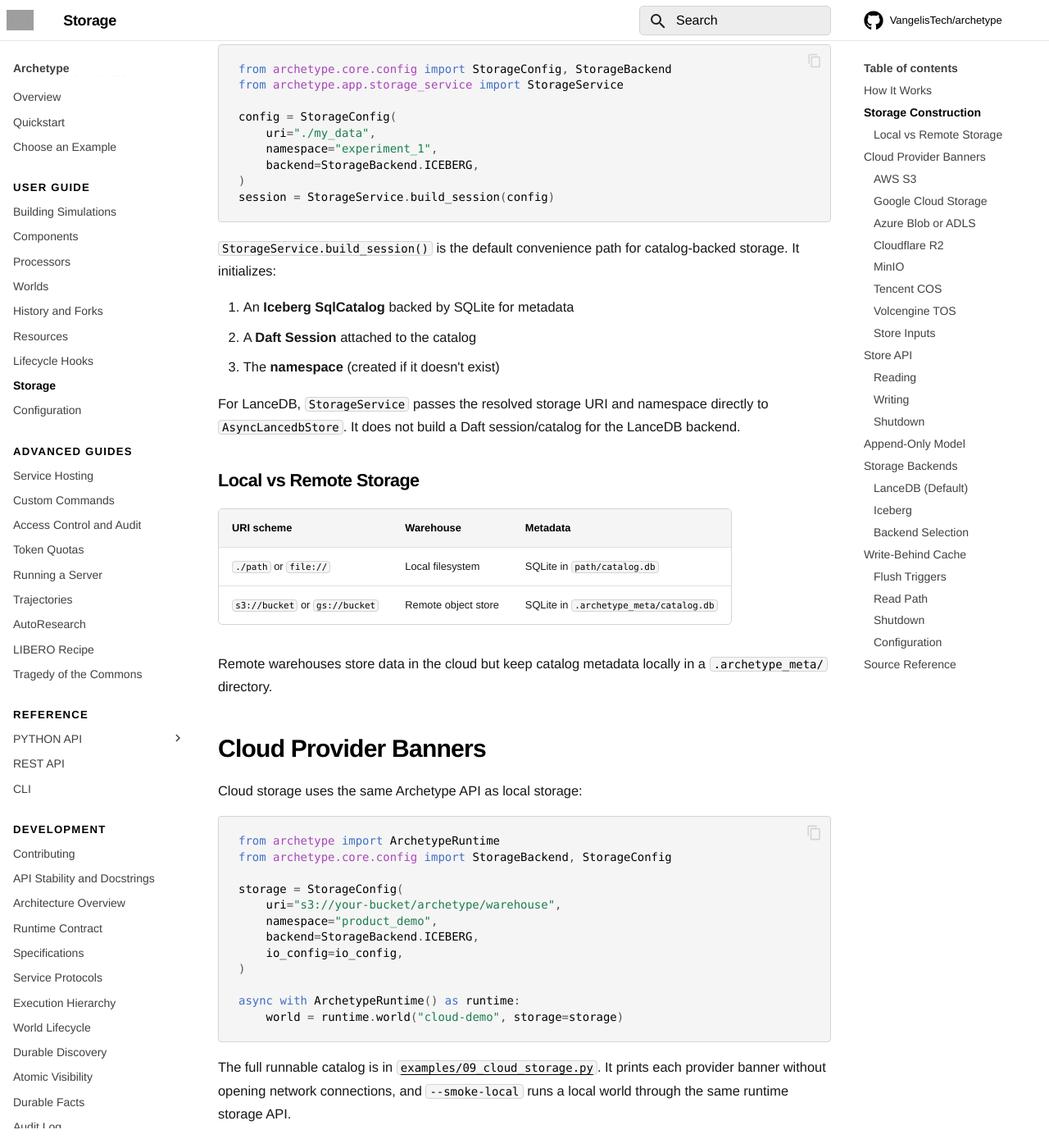
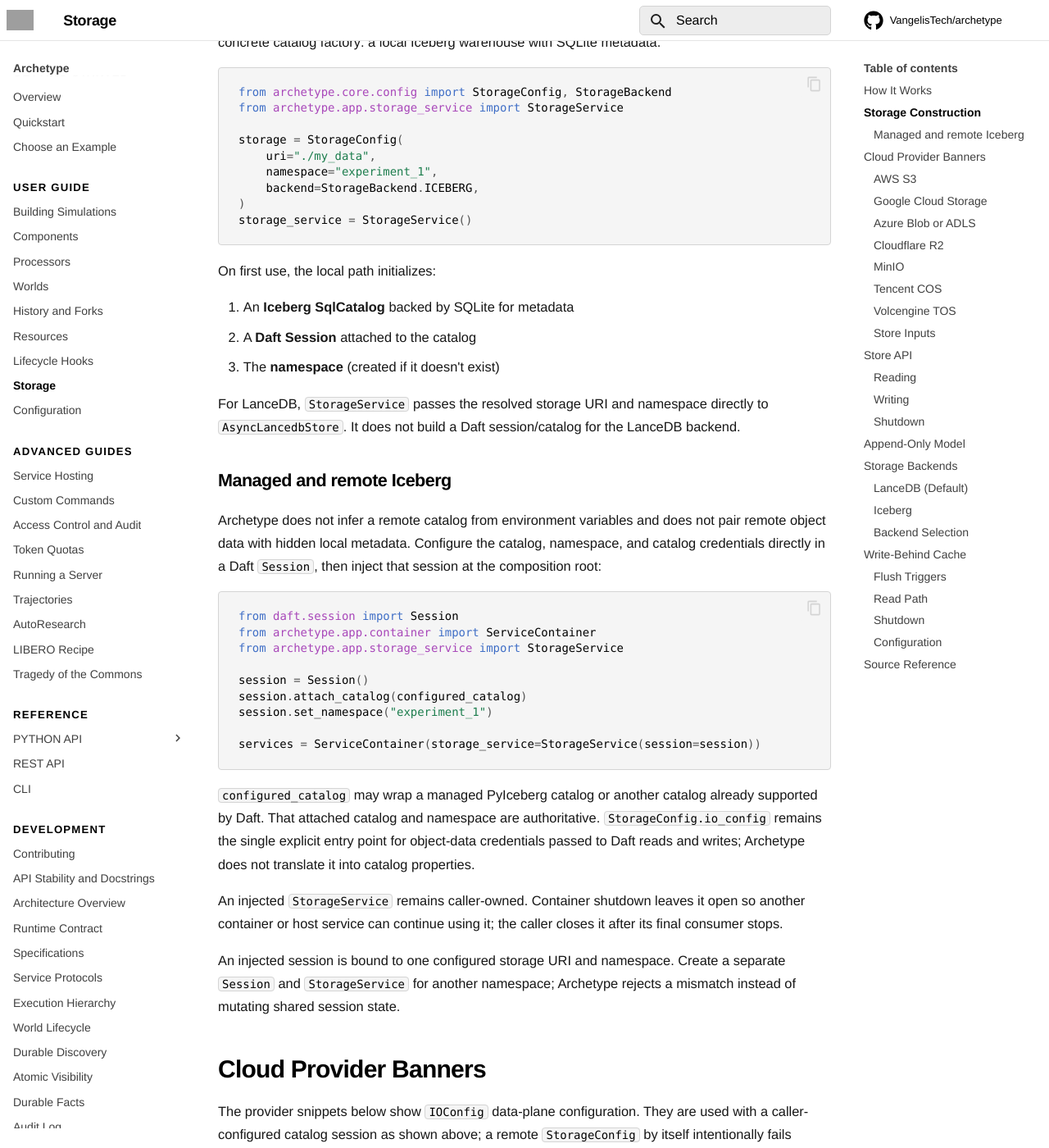
Before and after one commit to VangelisTech/archetype, an MkDocs documentation site: the page built from docs/guide/stores.md, in a window 1280 px wide and 1400 px high, scrolled down 740 px. Shown: the whole window at 82% size. Built offline with MkDocs 1.6.1 and Material for MkDocs 9.7.7, drawn with Linux system fonts in a browser that asks for light colours; comment, search, counter and statistics services are not loaded; some of the changed text lies outside the part shown; grey boxes are pictures that could not be loaded.

Commit message:
refactor(storage): make Daft session the managed catalog boundary (#301)
* refactor(storage): make Daft session the managed catalog boundary

* fix: unwind managed storage creation

* fix: preserve injected storage ownership

````diff
--- a/docs/guide/stores.md
+++ b/docs/guide/stores.md
@@ -16,22 +16,22 @@
 
 `StorageService` owns the conversion from user-facing `StorageConfig` into
 backend-native core store inputs. The core stores do not interpret
-`StorageConfig` themselves.
+`StorageConfig` themselves. Archetype supplies one concrete catalog factory:
+a local Iceberg warehouse with SQLite metadata.
 
 ```python
 from archetype.core.config import StorageConfig, StorageBackend
 from archetype.app.storage_service import StorageService
 
-config = StorageConfig(
+storage = StorageConfig(
     uri="./my_data",
     namespace="experiment_1",
     backend=StorageBackend.ICEBERG,
 )
-session = StorageService.build_session(config)
+storage_service = StorageService()
 ```
 
-`StorageService.build_session()` is the default convenience path for catalog-backed
-storage. It initializes:
+On first use, the local path initializes:
 
 1. An **Iceberg SqlCatalog** backed by SQLite for metadata
 2. A **Daft Session** attached to the catalog
@@ -41,21 +41,46 @@
 directly to `AsyncLancedbStore`. It does not build a Daft session/catalog for
 the LanceDB backend.
 
-### Local vs Remote Storage
+### Managed and remote Iceberg
 
-| URI scheme | Warehouse | Metadata |
-|------------|-----------|----------|
-| `./path` or `file://` | Local filesystem | SQLite in `path/catalog.db` |
-| `s3://bucket` or `gs://bucket` | Remote object store | SQLite in `.archetype_meta/catalog.db` |
+Archetype does not infer a remote catalog from environment variables and does
+not pair remote object data with hidden local metadata. Configure the catalog,
+namespace, and catalog credentials directly in a Daft `Session`, then inject
+that session at the composition root:
 
-Remote warehouses store data in the cloud but keep catalog metadata locally in a `.archetype_meta/` directory.
+```python
+from daft.session import Session
+from archetype.app.container import ServiceContainer
+from archetype.app.storage_service import StorageService
+
+session = Session()
+session.attach_catalog(configured_catalog)
+session.set_namespace("experiment_1")
+
+services = ServiceContainer(storage_service=StorageService(session=session))
+```
+
+`configured_catalog` may wrap a managed PyIceberg catalog or another catalog
+already supported by Daft. That attached catalog and namespace are
+authoritative. `StorageConfig.io_config` remains the single explicit entry
+point for object-data credentials passed to Daft reads and writes; Archetype
+does not translate it into catalog properties.
+
+An injected `StorageService` remains caller-owned. Container shutdown leaves
+it open so another container or host service can continue using it; the caller
+closes it after its final consumer stops.
+
+An injected session is bound to one configured storage URI and namespace.
+Create a separate `Session` and `StorageService` for another namespace;
+Archetype rejects a mismatch instead of mutating shared session state.
 
 ## Cloud Provider Banners
 
-Cloud storage uses the same Archetype API as local storage:
+The provider snippets below show `IOConfig` data-plane configuration. They are
+used with a caller-configured catalog session as shown above; a remote
+`StorageConfig` by itself intentionally fails closed.
 
 ```python
-from archetype import ArchetypeRuntime
 from archetype.core.config import StorageBackend, StorageConfig
 
 storage = StorageConfig(
@@ -65,8 +90,8 @@
     io_config=io_config,
 )
 
-async with ArchetypeRuntime() as runtime:
-    world = runtime.world("cloud-demo", storage=storage)
+# Pass this storage config through the ServiceContainer backed by the
+# preconfigured session above.
 ```
 
 The full runnable catalog is in
@@ -255,28 +280,29 @@
 
 ### Iceberg
 
-The Iceberg backend uses Daft's native Iceberg integration with a SQLite-backed PyIceberg SQL catalog. It writes Parquet files and supports:
+The Iceberg backend uses Daft's native Iceberg integration and writes Parquet
+files. The built-in path uses a local SQLite-backed PyIceberg SQL catalog;
+managed deployments inject their configured Daft session. It supports:
 
-- Cloud object stores (S3, GCS) via `StorageConfig.io_config`, passed explicitly to Daft Iceberg reads/writes
+- Cloud object stores via the injected catalog plus `StorageConfig.io_config`
 - Catalog-level namespace isolation
 - Compatibility with the broader Iceberg ecosystem
 
 ### Backend Selection
 
-`StorageService._create_backend()` checks `storage_config.use_lancedb` (derived from the `backend` enum) to pick the store class. Both are wrapped identically by `AsyncQueryManager` and `AsyncUpdateManager`:
+`create_async_store()` selects the backend enum and then applies the optional
+write-behind cache:
 
 ```text
-StorageService._create_backend(config, cache_config)
+create_async_store(config, session, cache_config)
     |
-    +-- config.use_lancedb? --> StorageService.resolve_location(config)
-    |                         --> AsyncLancedbStore(uri, namespace)
-    +-- else                --> StorageService.build_session(config)
-                              --> AsyncStore(session)
+    +-- LANCEDB --> AsyncLancedbStore(uri, namespace)
+    +-- ICEBERG + supplied session --> AsyncStore(session)
+    +-- ICEBERG + no session --> configure_session(config)
+                                 --> local SQLite catalog
+                                 --> AsyncStore(session)
     |
-    +-- cache_config?     --> AsyncCachedStore(store, cache_config)
-    |
-    +-- AsyncQueryManager(store)
-    +-- AsyncUpdateManager(store)
+    +-- cache_config? --> AsyncCachedStore(store, cache_config)
 ```
 
 ## Write-Behind Cache
````
Also changed, not shown: docs/guide/service-protocols.md (+17 -5 lines), docs/guide/specification.md (+19 -6 lines), src/archetype/app/wiring.md (+6 -3 lines), 8 other files.
